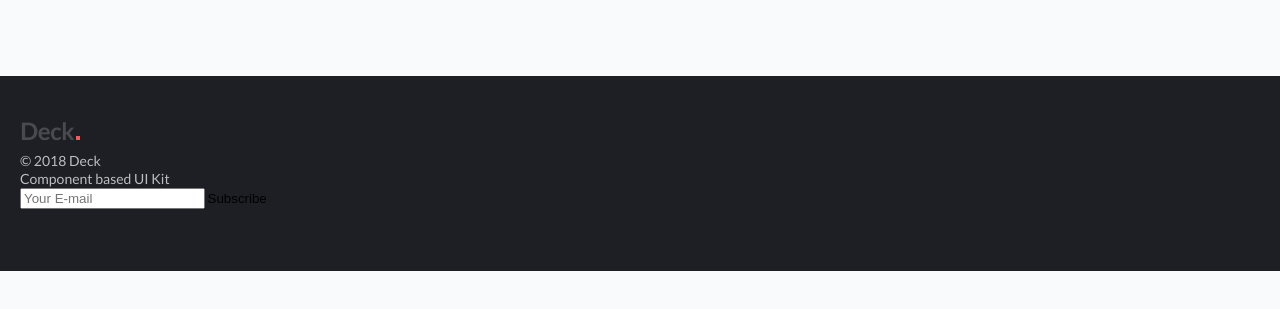
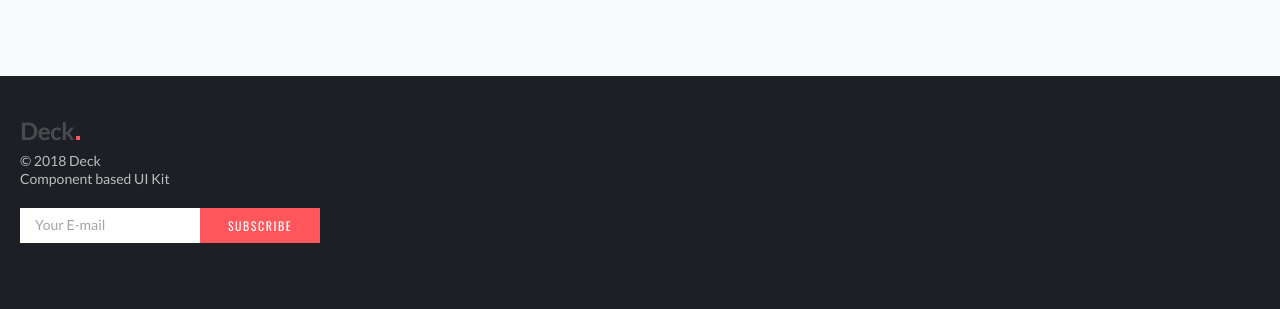
Before and after one commit to yoouyeon/wanted-pre-onboarding-9-fe, a plain HTML site: page index.html in a window 1280 px wide. Shown: the part 1682-1991 px from the top of the page. Before the commit the page ends 1953 px from the top, so only its background shows below. Drawn offline with nearby package versions, Linux system fonts and the light colour scheme.

Commit message:
[Style] email form 스타일 추가

```diff
--- a/css/footer.css
+++ b/css/footer.css
@@ -21,3 +21,36 @@ footer {
   opacity: 0.7;
   margin-top: 0.6rem;
 }
+
+.email-form {
+  display: flex;
+  width: 30rem;
+  margin: 2rem 0 3rem 0;
+}
+
+.email-form input {
+  box-sizing: border-box;
+  width: 18rem;
+  padding: 0.7rem 1.5rem;
+}
+
+.email-form input::placeholder {
+  color: var(--font-color-dark);
+  font-family: var(--font-family-lato);
+  font-size: 1.4rem;
+  line-height: 2.2rem;
+  opacity: 0.4;
+}
+
+.email-form button {
+  width: 12rem;
+  padding: 0.9rem 2.7rem;
+  background-color: var(--background-brand);
+  color: var(--font-color-light);
+  text-align: center;
+  font-family: var(--font-family-oswald);
+  font-size: 1.2rem;
+  font-weight: 500;
+  letter-spacing: 0.15rem;
+  text-transform: uppercase;
+}
--- a/css/index.css
+++ b/css/index.css
@@ -20,3 +20,8 @@ ul {
   margin: 0;
   padding: 0;
 }
+
+input {
+  border: none;
+  outline: none;
+}
--- a/index.html
+++ b/index.html
@@ -144,7 +144,7 @@
           Component based UI Kit
         </div>
       </div>
-      <form action="">
+      <form class="email-form" action="">
         <input type="text" placeholder="Your E-mail" />
         <button type="button">Subscribe</button>
       </form>
```
